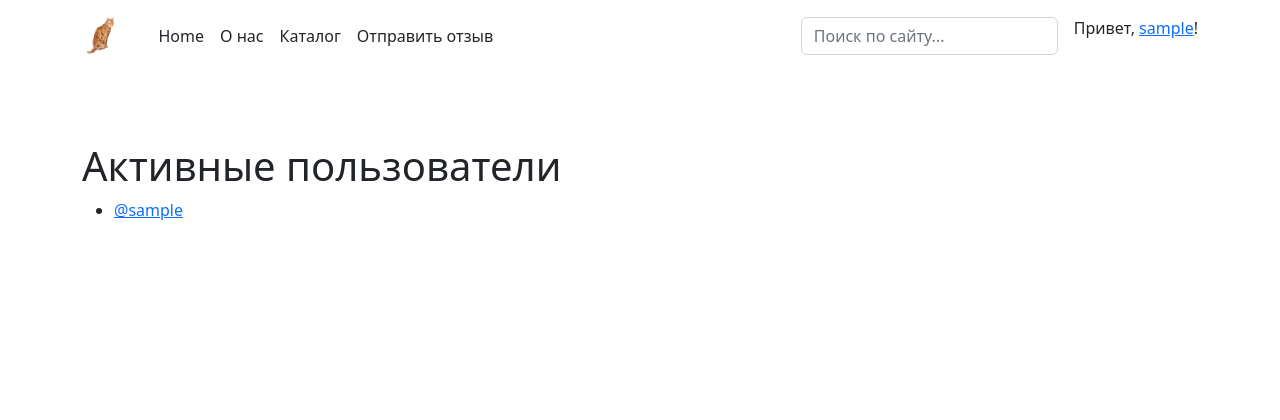
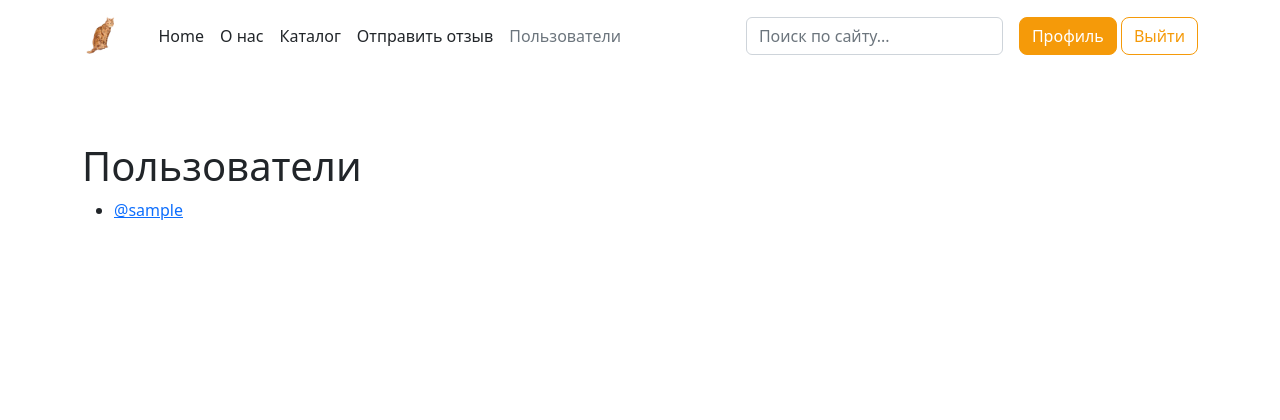
Before and after one commit to aadev151/yandex-homework, a Django app: page /users/ in a window 1280 px wide. Shown: the top 420 px of the page. Run offline with Django 3.2, Linux system fonts and the light colour scheme; the visitor is signed in with stand-in values (Sample User, id 1); data comes from the database, SQL or seed files in the repository; parts of the project's set-up code (start-up, migrations or seed data) failed here and were passed over; some libraries are stand-ins or nearby versions.

Commit message:
Lesson 7: Ready for review: Fix #11

```diff
--- a/homework/templates/includes/header.html
+++ b/homework/templates/includes/header.html
@@ -34,6 +34,12 @@
             {% else %}
             <li><a href="{% url 'feedback:feedback' %}" class="nav-link px-2 link-dark link-main">Отправить отзыв</a></li>
             {% endif %}
+
+            {% if view_name == 'users:user_list' or view_name == 'users:user_detail'%}
+            <li><a href="{% url 'users:user_list' %}" class="nav-link px-2 link-secondary">Пользователи</a></li>
+            {% else %}
+            <li><a href="{% url 'users:user_list' %}" class="nav-link px-2 link-dark link-main">Пользователи</a></li>
+            {% endif %}
         {% endwith %}
         </ul>
 
@@ -46,7 +52,8 @@
             <button type="button" class="btn btn-main-color-outlined" onclick="window.location.href = `{% url 'users:login' %}`">Войти</button>
             <button type="button" class="btn btn-main-color" onclick="window.location.href = `{% url 'users:signup' %}`">Зарегистрироваться</button>
             {% else %}
-            <p>Привет, <a href="{% url 'users:profile' %}">{{ user.username }}</a>!</p>
+            <button type="button" class="btn btn-main-color" onclick="window.location.href = `{% url 'users:profile' %}`">Профиль</button>
+            <button type="button" class="btn btn-main-color-outlined" onclick="window.location.href = `{% url 'users:logout' %}`">Выйти</button>
             {% endif %}
         </div>
     </div>
--- a/homework/templates/users/user_list.html
+++ b/homework/templates/users/user_list.html
@@ -3,7 +3,7 @@
 
 {% block content %}
 
-    <h1>Активные пользователи</h1>
+    <h1>Пользователи</h1>
     <ul>
         {% for user in users %}
         <li><a href="{% url 'users:user_detail' user.id %}">@{{ user.username }}</a></li>
--- a/homework/users/views.py
+++ b/homework/users/views.py
@@ -1,6 +1,6 @@
 from django.contrib.auth.decorators import login_required
 from django.contrib.auth.models import User
-from django.shortcuts import redirect, render
+from django.shortcuts import get_object_or_404, redirect, render
 from django.urls import reverse
 from django.utils.dateformat import DateFormat
 
@@ -33,7 +33,7 @@ def signup(request):
 def user_list(request):
     template = 'users/user_list.html'
     context = {
-        'users': User.objects.filter(is_active=True),
+        'users': User.objects.all(),
     }
 
     return render(request, template, context)
@@ -41,8 +41,9 @@ def user_list(request):
 
 def user_detail(request, id):
     template = 'users/user_detail.html'
+    user = get_object_or_404(User, id=id)
     context = {
-        'user_': User.objects.get(id=id),
+        'user_': user,
     }
 
     return render(request, template, context)
```
Also changed, not shown: homework/users/models.py (+7 -2 lines), homework/catalog/migrations/0017_alter_item_text.py (added), homework/users/migrations/0003_alter_profile_birthday.py (added).
